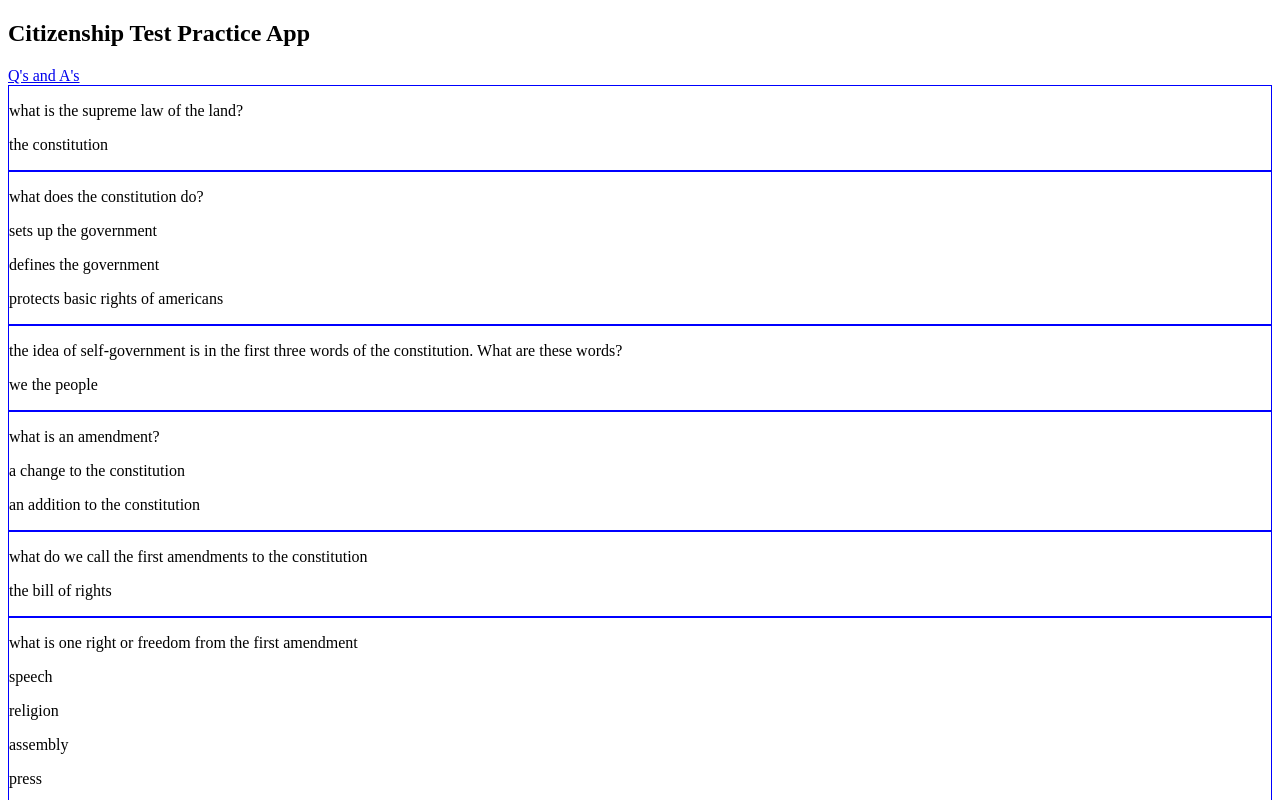
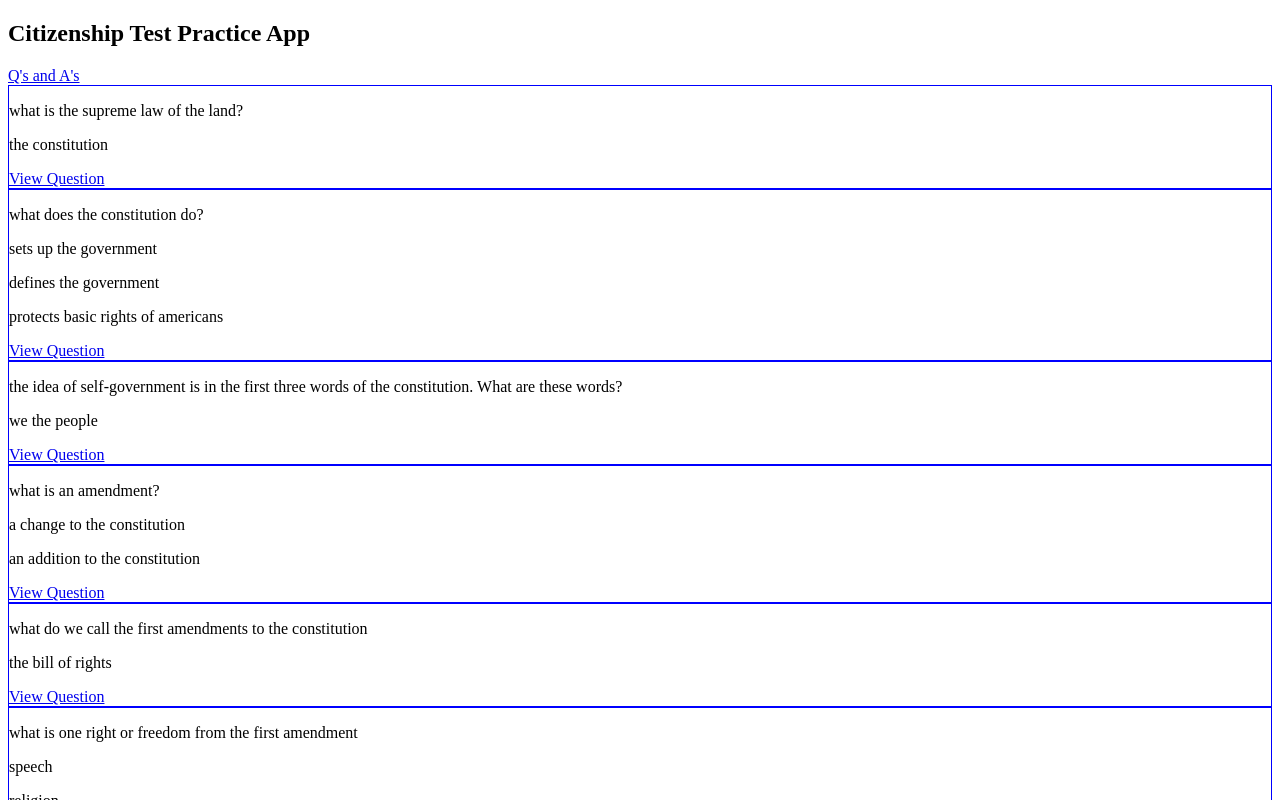
Before and after one commit to mmaustin/citizenship-questions-answers, a React (Create React App) app in the folder citizenship-frontend/: page / in a window 1280 px wide. Shown: the top 800 px of the page. Built offline with nearby package versions, Linux system fonts and the light colour scheme.

Commit message:
added link to view a single question/answer pair

```diff
--- a/citizenship-frontend/src/features/questions/QuestionsList.js
+++ b/citizenship-frontend/src/features/questions/QuestionsList.js
@@ -1,6 +1,7 @@
 import React from 'react'
 import { useSelector } from 'react-redux'
 import { nanoid } from '@reduxjs/toolkit'
+import { Link } from 'react-router-dom'
 
 export const QuestionsList = () => {
     const questions = useSelector(state => state.questions)
@@ -11,9 +12,12 @@ export const QuestionsList = () => {
                 <div key={nanoid()}>
                     <p>{a.ans}</p>
                 </div>
+
             ))}
+            <Link to={`/questions/${question.id}`} className="button muted-button">
+            View Question
+            </Link>
         </article>
-
     ))
 
     return(
```
